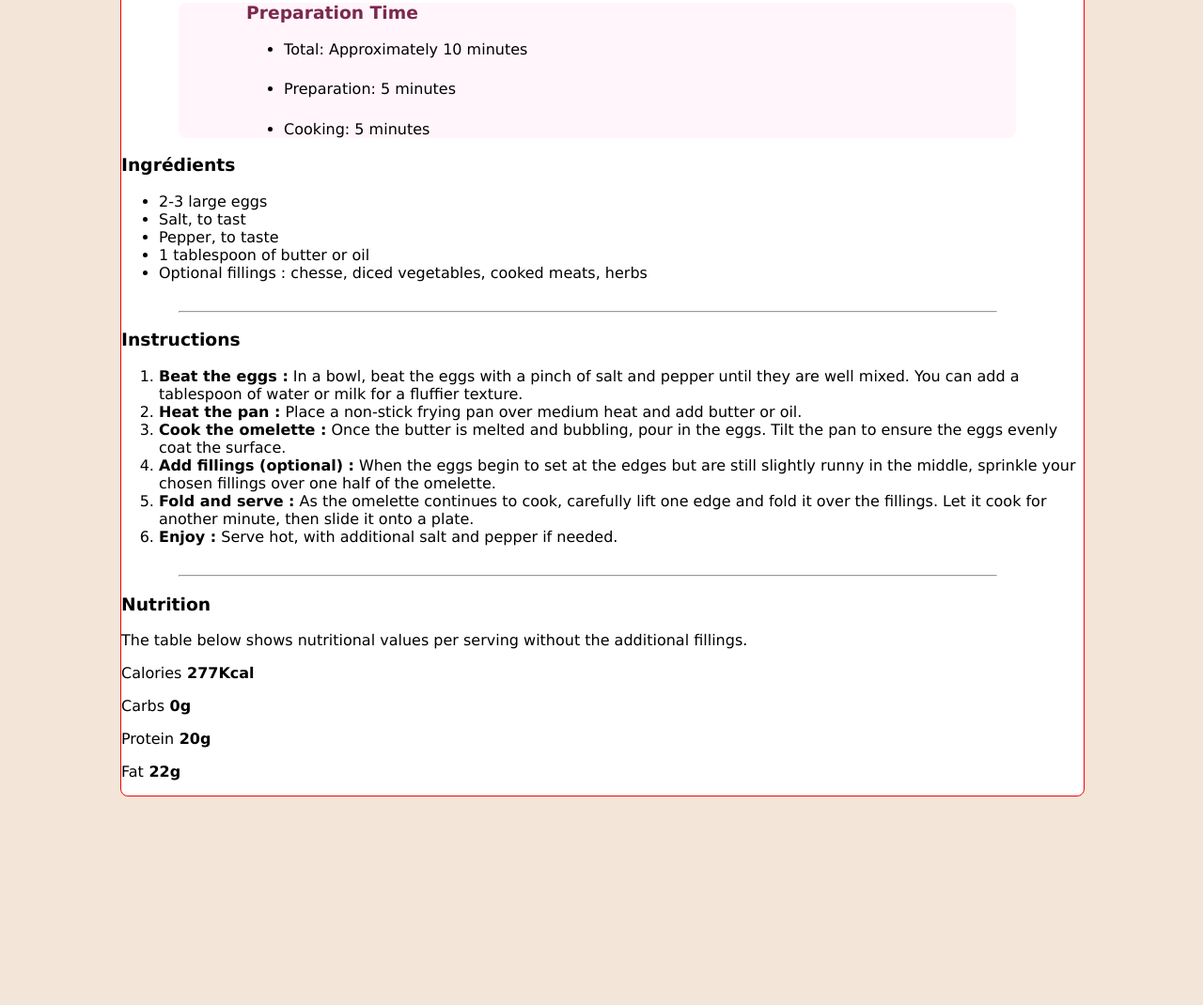
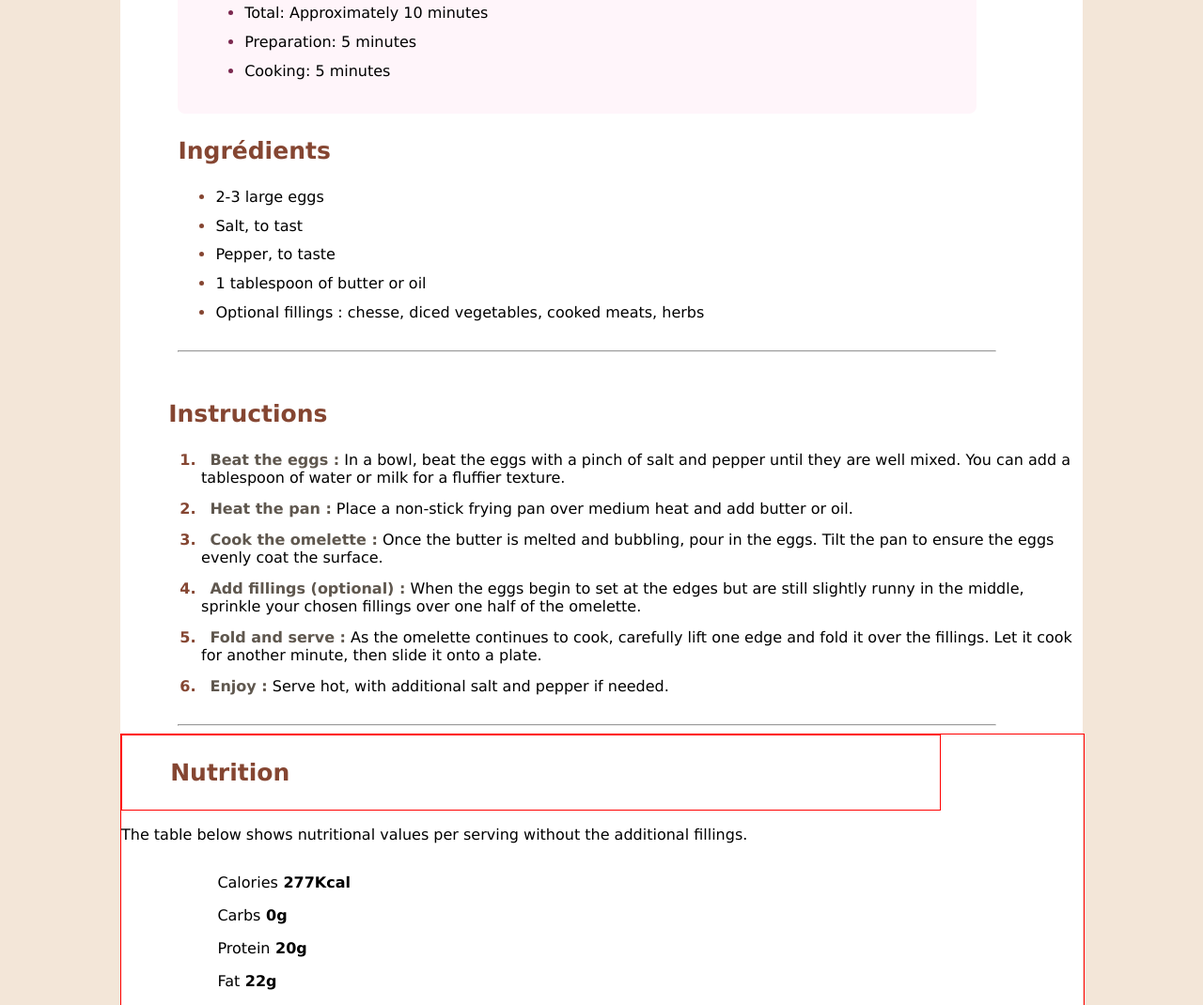
Before and after one commit to HumanM00n/TP1, a plain HTML site: page index.html in a window 1280 px wide. Shown: the part 647-1717 px from the top of the page at 94% size. Before the commit the page ends 1495 px from the top, so only its background shows below. Drawn offline with Linux system fonts and the light colour scheme.

Commit message:
Développemet de la dernière section Nutrition

```diff
--- a/css/style.css
+++ b/css/style.css
@@ -41,10 +41,9 @@ main {
 .home-content {
     width: 80%;
     height: auto;
-    margin-left: 10%;
-    margin-top: 3%;
+    margin: 3% 0% 3% 10%;
+    padding-bottom: 2%;
     background-color: hsl(0, 0%, 100%);
-    border: solid 1px red;
     border-radius: 8px;
 }
 
@@ -57,11 +56,13 @@ main {
     width: 100%;
     height: 90%;
     display: flex;
+    justify-content: center;
     margin-top: 5%;
 }
 
 
 .container-image .bloc-img {
+    width: 80%;
     display: flex;
     justify-content: center;
 }
@@ -69,6 +70,7 @@ main {
 
 .bloc-img img{
     width: 80%;
+    margin-top: 3%;
     border-radius: 8px;
     border: none;
 }
@@ -83,15 +85,13 @@ main {
     width: 100%;
     height: 90%;
     margin-top: 5%;
-    /* border: 1px solid red; */
 }
 
 
 .container-recette .title-description {
     width: 80%;
-    padding-left: 7%;
+    padding-left: 3%;
     margin-left: 3%;
-    /* border: 1px solid red; */
 }
 
 
@@ -114,27 +114,37 @@ main {
 
 .container-recette .bloc-timer {
     width: 80%;
+    margin-top: 3%;
     margin-left: 6%;
-    padding-left: 7%;
+    padding: 2% 0 2% 3%;
     border-radius: 8px;
     background-color: hsl(330, 100%, 98%);
 }
 
 
 .bloc-timer .title-time h3{
-    color: hsl(332, 51%, 32%) ;
+    color: hsl(332, 51%, 32%);
+}
+
+
+.container-recette .list-timer ul {
+    list-style-type: disc; /* Utilise des points comme marqueurs */
+    color: black; /* Couleur du texte */
+}
+
+
+.container-recette .list-timer ul li::marker {
+    color: hsl(332, 51%, 32%); /* Couleur des points */
 }
 
 
 
 .container-recette .list-timer ul li:nth-child(2),
 .container-recette .list-timer ul li:nth-child(3) {
-    margin-top: 3%;
+    margin-top: 1.5%;
 }
 
-/*----------------
-|      TIMER     |
-----------------*/
+
 
 .separation-bloc {
     width: 85%;
@@ -142,3 +152,133 @@ main {
     margin-left: 6%;
 
 }
+
+
+/*----------------
+|   INGREDIENTS  |
+----------------*/
+
+.bloc-ingredients {
+    width: 80%;
+    padding-left: 3%;
+    margin-left: 3%;
+}
+
+
+.bloc-ingredients .title-ingredient h1 {
+    font-size: 25px;
+    color: hsl(14, 45%, 36%);
+}
+
+
+.container-recette .list-ingredients ul li:nth-child(2),
+.container-recette .list-ingredients ul li:nth-child(3),
+.container-recette .list-ingredients ul li:nth-child(4),
+.container-recette .list-ingredients ul li:nth-child(5) {
+    margin-top: 1.5%;
+}
+
+
+.container-recette .list-ingredients ul {
+    list-style-type: disc; /* Utilise des points comme marqueurs */
+    color: black; /* Couleur du texte */
+}
+
+
+.container-recette .list-ingredients ul li::marker {
+    color: hsl(14, 45%, 36%);
+}
+
+
+
+/*------------------
+|   INSTRUCTIONS   |
+------------------*/
+
+
+.insctructions {
+    width: 100%;
+    height: 90%;
+    margin-top: 5%;
+}
+
+
+.insctructions .title-instruction {
+    width: 80%;
+    padding-left: 5%;
+}
+
+
+.insctructions .title-instruction h1 {
+    font-size: 25px;
+    color: hsl(14, 45%, 36%);
+}
+
+
+.insctructions .instructions-rules {
+    padding-left: 4.5%;
+}
+
+
+.insctructions .instructions-rules ol li {
+    font-size: 16px;
+    font-weight: var(--font-weight-regular);
+}
+
+.insctructions .instructions-rules ol li:nth-child(2),
+.insctructions .instructions-rules ol li:nth-child(3),
+.insctructions .instructions-rules ol li:nth-child(4),
+.insctructions .instructions-rules ol li:nth-child(5),
+.insctructions .instructions-rules ol li:nth-child(6) {
+    margin-top: 1.5%;
+}
+
+.insctructions .instructions-rules ol li::marker {
+    color: hsl(14, 45%, 36%);
+    font-weight: var(--font-weight-bold);
+}
+
+
+.insctructions .instructions-rules ol li strong {
+    color: hsl(30, 10%, 34%);
+    margin-left: 1%;
+}
+
+
+
+/*----------------
+|    NUTRITION   |
+----------------*/
+
+.container-nutrition {
+    width: 100%;
+    height: auto;
+    display: flex;
+    flex-direction: column;
+    border: 1px solid red;
+}
+
+
+.container-nutrition .title-nutrition {
+    width: 80%;
+    padding-left: 5%;
+    border: 1px solid red;
+}
+
+.container-nutrition .title-nutrition h1 {
+    font-size: 25px;
+    color: hsl(14, 45%, 36%);
+}
+
+
+.container-nutrition .description-nutrition {
+    position: relative;
+    bottom: 7%;
+}
+
+
+.container-nutrition .details-nutrition {
+    width: 100%;
+    display: block;
+    padding-left: 10%;
+}
```
